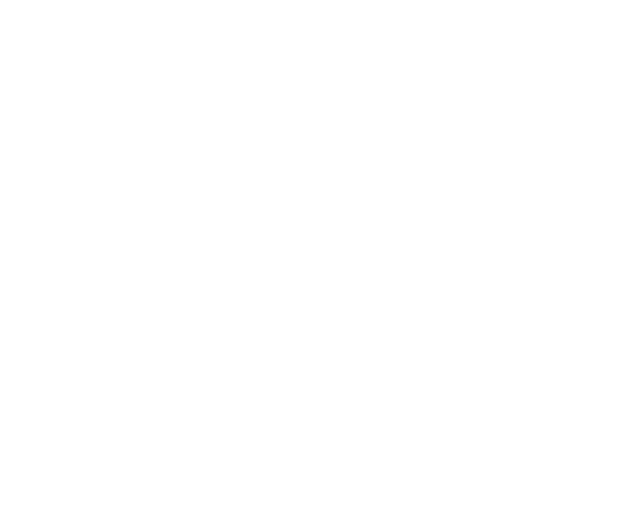
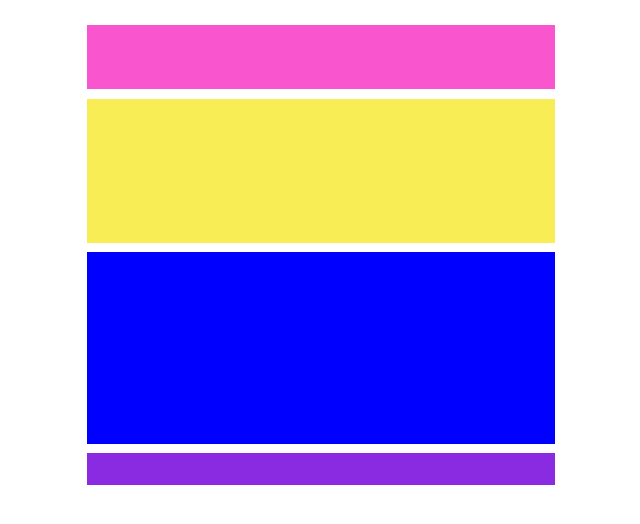
Before and after one commit to Alex-Uva89/htmlcss-struttura-wp, a plain HTML site: page index.html in a window 1280 px wide. Shown: the whole page, without its empty margins (319-959 px from the left). Drawn offline with Linux system fonts and the light colour scheme.

Commit message:
Creazione Struttura di fondo colorata

```diff
--- /dev/null
+++ b/css/style.css
@@ -0,0 +1,46 @@
+* {
+    margin: 0;
+    border:0;
+    box-sizing: border-box;
+}
+
+body {
+    width: 500px;
+    height: 800px;
+    padding: 1em;
+    margin: auto;
+}
+
+.cube {
+    width: 100%;
+}
+
+.pink {
+    background-color: rgb(248, 85, 207);
+    height: 4em;
+    margin: 2% auto;
+}
+
+.yellow {
+    background-color: rgb(248, 237, 85);
+    height: 9em;
+    margin: 2% auto;
+}
+
+.main_section {
+    background-color: blue;
+    width: 100%;
+    height: 12em;
+    margin: 0 auto;
+}
+
+.blue {
+    background-color: rgb(62, 140, 243);
+}
+
+.violet {
+    background-color: blueviolet;
+    width: 100%;
+    height: 2em;
+    margin: 2% auto;
+}
--- a/index.html
+++ b/index.html
@@ -1,33 +1,35 @@
 <!DOCTYPE html>
 <html lang="en">
 <head>
+    <title>Struttura Layout</title>
     <meta charset="UTF-8">
     <meta http-equiv="X-UA-Compatible" content="IE=edge">
     <meta name="viewport" content="width=device-width, initial-scale=1.0">
-    <title>Document</title>
+
+    <link rel="stylesheet" href="css/style.css">
 </head>
 <body>
     <head>
-        <div></div>
+        <div class="cube pink"></div>
     </head>
 
     <main>
         <section>
-            <div></div>
+            <div class="cube yellow"></div>
         </section>
 
-        <section>
+        <section class="main_section">
             <div>
-                <div></div>
-                <div></div>
-                <div></div>
-                <div></div>
+                <div class="cube blue"></div>
+                <div class="section blue"></div>
+                <div class="section blue"></div>
+                <div class="section blue"></div>
             </div>
         </section>
     </main>
 
     <footer>
-        <div></div>
+        <div class="cube violet"></div>
     </footer>
 </body>
 </html>
```
